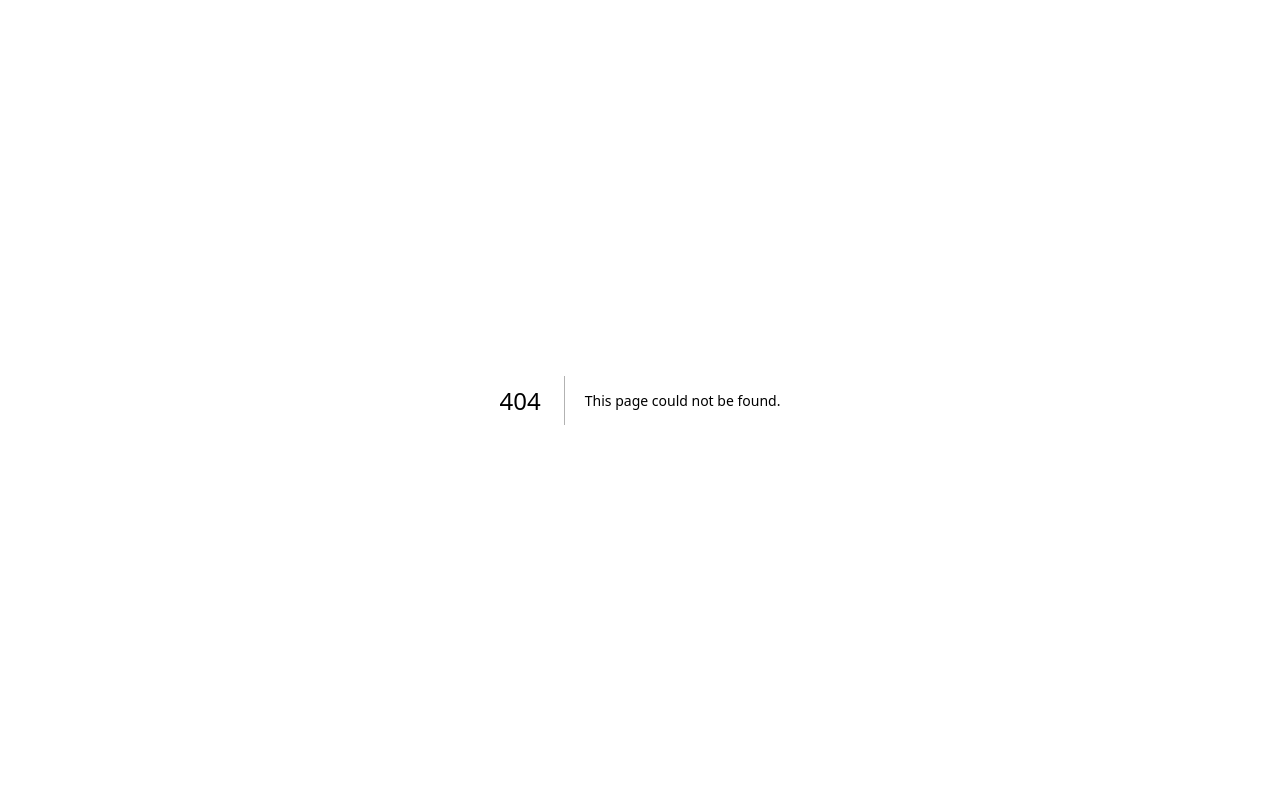
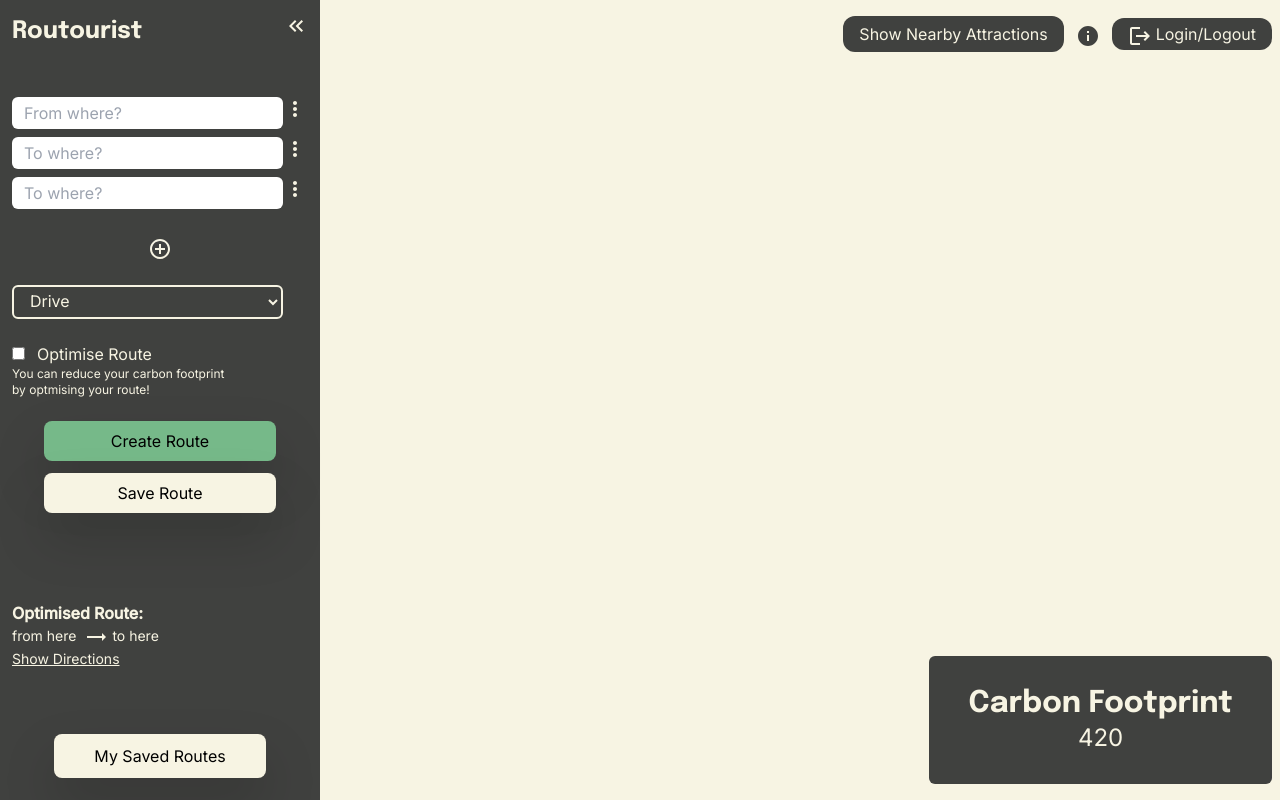
Before and after one commit to rappleit/routourist-old, a Next.js app in the folder frontend/: page /map in a window 1280 px wide. Before the commit this address had no page. Built offline with nearby package versions, Linux system fonts and the light colour scheme.

Commit message:
added map page

```diff
--- a/frontend/src/pages/index.js
+++ b/frontend/src/pages/index.js
@@ -25,7 +25,7 @@ export default function Home() {
                 <div className='ml-8'>examples</div>
               </div>
               <div className='col-span-2 row-span-1 justify-center'>
-                <Link href=""><button className='font-medium font-bodyfont rounded-full w-20 h-10 bg-gray text-eggshell shadow-md self-center hover:bg-green hover:text-eggshell'>Login</button></Link>
+                <Link href="/map"><button className='font-medium font-bodyfont rounded-full w-20 h-10 bg-gray text-eggshell shadow-md self-center hover:bg-green hover:text-eggshell'>Login</button></Link>
 
                 <Link href="/signup"><button className='font-medium font-bodyfont rounded-full w-20 h-10 bg-eggshell text-gray ml-4 shadow-md self-center hover:bg-green hover:text-eggshell'>Sign Up</button></Link>
               </div>
--- /dev/null
+++ b/frontend/src/pages/map.js
@@ -0,0 +1,116 @@
+import InfoIcon from '@mui/icons-material/Info';
+import LogoutIcon from '@mui/icons-material/Logout';
+import AddCircleOutlineIcon from '@mui/icons-material/AddCircleOutline';
+import TrendingFlatIcon from '@mui/icons-material/TrendingFlat';
+import MoreVertIcon from '@mui/icons-material/MoreVert';
+import KeyboardDoubleArrowLeftIcon from '@mui/icons-material/KeyboardDoubleArrowLeft';
+
+export default function Map() {
+    return(
+        <div className="bg-eggshell w-screen h-screen flex justify-between" >
+            <div className="bg-gray z-10 h-screen w-1/4 place-self-start">
+                <div className='mx-3 h-full flex flex-col '>
+                    <div className='basis-1/12 flex items-baseline justify-between'> {/* title */}
+                        <h1 className='font-titleFont font-bold text-eggshell text-2xl mt-4'>Routourist</h1>
+                        <KeyboardDoubleArrowLeftIcon className='text-eggshell text-3xl cursor-pointer'/>
+                    </div>
+
+                    <form className='basis-7/12 mt-2 flex flex-col justify-evenly'>
+                        <div className='font-bodyfont flex flex-col h-1/4 gap-2 overflow-auto'> {/* this is for the inputs */}
+                            <div className='flex'>
+                                <input placeholder='From where?' className='px-3 py-1 border-1 w-11/12 rounded-md'></input>
+                                <MoreVertIcon className='text-eggshell text-3xl'/>
+                            </div>
+                            <div className='flex'>
+                                <input placeholder='To where?' className='px-3 py-1 border-1 w-11/12 rounded-md'></input>
+                                <MoreVertIcon className='text-eggshell text-3xl'/>
+                            </div>
+                            <div className='flex'>
+                                <input placeholder='To where?' className='px-3 py-1 border-1 w-11/12 rounded-md'></input>
+                                <MoreVertIcon className='text-eggshell text-3xl'/>
+                            </div>
+                            <div className='flex'>
+                                <input placeholder='To where?' className='px-3 py-1 border-1 w-11/12 rounded-md'></input>
+                                <MoreVertIcon className='text-eggshell text-3xl'/>
+                            </div>
+
+
+                        </div>
+
+                        <div className='flex justify-center'> {/* this is for the add */}
+                            <div>
+                                <AddCircleOutlineIcon className='text-eggshell text-3xl cursor-pointer'/>
+                            </div>
+
+                        </div>
+
+                        <div className='font-bodyfont'>
+                            <select name="ModeTransport" className='bg-gray text-eggshell w-11/12 font-bodyfont border-2 border-eggshell rounded-md px-3 py-1'>
+                                <option value="Drive">Drive</option>
+                                <option value="Transport">Transport</option>
+                                <option value="Walk">Walk</option>
+                                <option value="Cycling">Cycling</option>
+                            </select>
+                        </div>
+
+                        <div> {/* checkbox */}
+                            <input type="checkbox" name='OptimiseChoice'value="OptimiseChoice"></input>
+                            <label for='OptimiseChoice' className='text-eggshell font-bodyfont ml-3'>Optimise Route</label>
+                            <p className='text-eggshell font-bodyfont text-xs'>You can reduce your carbon footprint <br/> by optmising your route!</p>
+                        </div>
+
+                        <div className='flex place-content-center'> {/* buttons */}
+                            <div>
+                                <button className='font-bodyfont w-full max-h-fit bg-green py-2 px-3 rounded-lg drop-shadow-2xl mb-3'>Create Route</button>
+                                <button className='font-bodyfont w-full max-h-fit bg-eggshell py-2 px-3 rounded-lg drop-shadow-2xl'>Save Route</button>
+                            </div>
+
+                        </div>
+                    </form>
+
+
+                    <div className='h-full font-bodyfont basis-3/12 flex items-center '> {/* start to end section */}
+                        <div className='h-fit'>
+                            <h3 className='font-bold text-eggshell'>Optimised Route:</h3>
+                            <div className='text-eggshell text-sm'>
+                                from here <TrendingFlatIcon className='mx-1'/>to here
+                            </div>
+                            <p className='underline text-eggshell cursor-pointer text-sm'>Show Directions</p>
+                        </div>
+
+                    </div>
+
+                    <div className='basis-1/12 flex place-content-center'> {/* my saved routes button */}
+                        <button className='font-bodyfont w-fit h-fit px-10 py-2.5  bg-eggshell rounded-lg drop-shadow-2xl'>My Saved Routes</button>
+                    </div>
+
+                </div>
+
+            </div>
+
+
+
+
+            <div className="flex flex-col justify-between my-4 mr-2">
+                <div className='font-bodyfont'>
+                    <button className='max-w-fit max-h-fit bg-gray rounded-xl text-eggshell py-1.5 px-4'>Show Nearby Attractions</button>
+                    <InfoIcon className='text-gray text-3xl mx-3'/>
+                    <span className='max-w-fit max-h-fit bg-gray rounded-xl text-eggshell py-1.5 px-4'><LogoutIcon className='mr-1'/>Login/Logout</span>
+                </div>
+                <div className="bg-gray z-10 w-4/5 h-1/6 place-self-end rounded-md text-eggshell flex place-content-center items-center">
+                    <div>
+                        <h2 className='font-titleFont font-bold text-3xl'>Carbon Footprint</h2>
+                        <h3 className='font-bodyfont text-2xl text-center'>420</h3>
+                    </div>
+                </div>
+            </div>
+
+
+
+
+        </div>
+
+
+    )
+
+}
```
